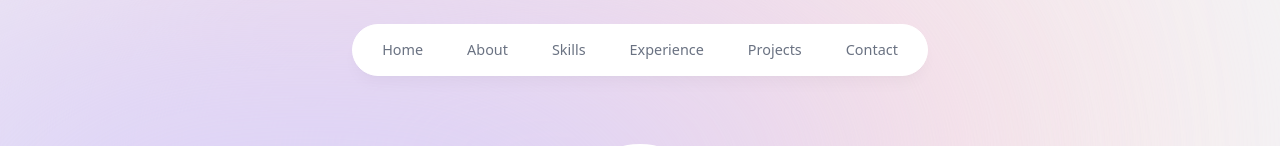
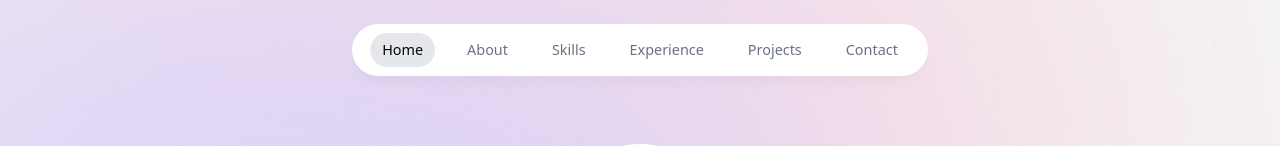
Before and after one commit to Akshay2996/portfolio, a Next.js app: page / in a window 1280 px wide. Shown: the top 146 px of the page. Built offline with nearby package versions, Linux system fonts and the light colour scheme.

Commit message:
Added the background and animation on the header on clicking the button

```diff
--- a/components/header.tsx
+++ b/components/header.tsx
@@ -1,10 +1,13 @@
 "use client";
-import React from "react";
+import React, { useState } from "react";
 import { motion } from "framer-motion";
 import { links } from "@/lib/data";
 import Link from "next/link";
+import clsx from "clsx";
 
 export default function Header() {
+  const [activeSection, setActiveSection] = useState("Home");
+
   return (
     <header className="z-[999] relative">
       <motion.div
@@ -16,16 +19,31 @@
         <ul className="flex w-[22rem] flex-wrap items-center justify-center gap-y-1 text-[0.9rem] font-medium text-gray-500 sm:w-[initial] sm:flex-nowrap sm:gap-5">
           {links.map((link) => (
             <motion.li
-              className="h-3/4 flex items-center justify-center"
+              className="h-3/4 flex items-center justify-center relative"
               key={link.hash}
               initial={{ y: -100, opacity: 0 }}
               animate={{ y: 0, opacity: 1 }}
             >
               <Link
-                className="flex w-full items-center justify-center px-3 py-3 hover:text-gray-900 transition"
+                className={clsx(
+                  "flex w-full items-center justify-center px-3 py-3 hover:text-gray-900 transition",
+                  { "text-gray-950": activeSection === link.name }
+                )}
                 href={link.hash}
+                onClick={() => setActiveSection(link.name)}
               >
                 {link.name}
+                {link.name === activeSection && (
+                  <motion.span
+                    className="bg-gray-200 rounded-full absolute inset-0 -z-10"
+                    layoutId="activeSection"
+                    transition={{
+                      type: "spring",
+                      stiffness: 380,
+                      damping: 30,
+                    }}
+                  ></motion.span>
+                )}
               </Link>
             </motion.li>
           ))}
```
